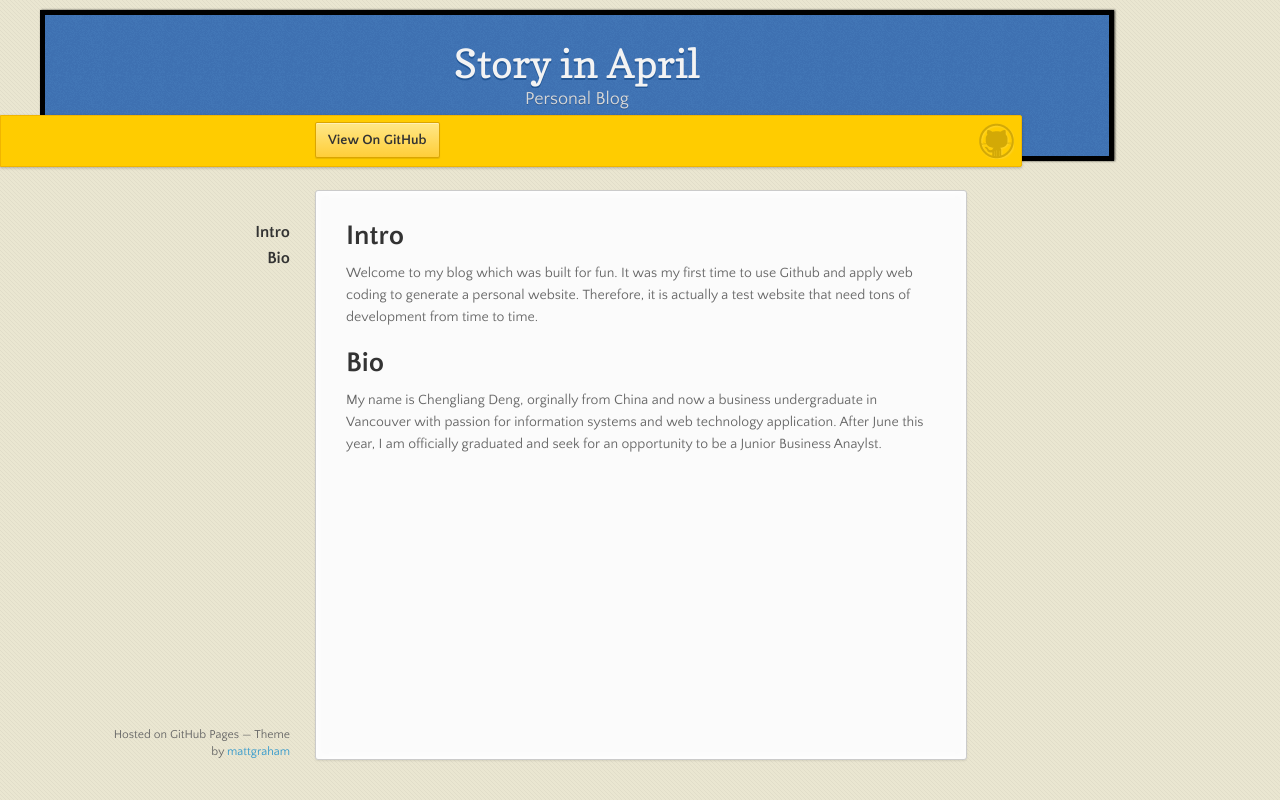
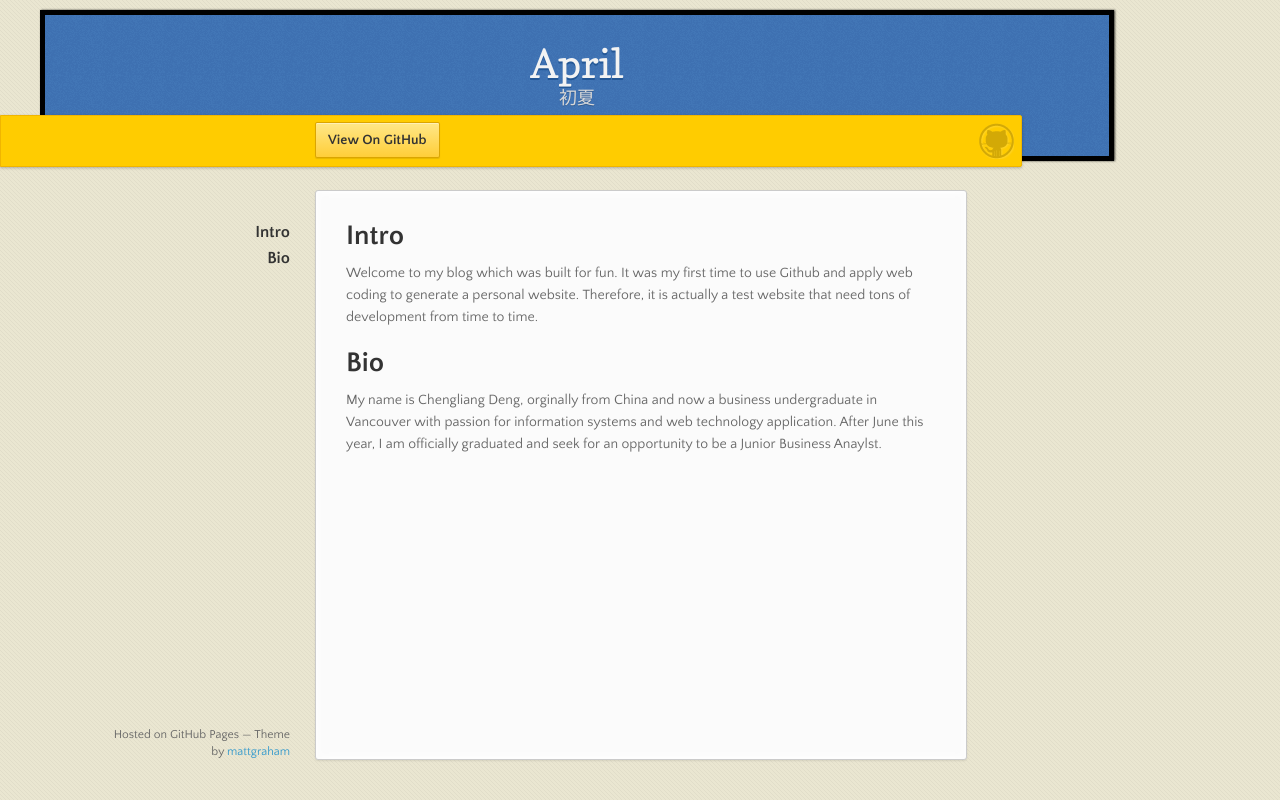
Before and after one commit to cldeng/TirBlog, a plain HTML site: page index.html in a window 1280 px wide. Drawn offline with nearby package versions, Linux system fonts and the light colour scheme.

Commit message:
Update index.html

```diff
--- a/index.html
+++ b/index.html
@@ -17,8 +17,8 @@
   <body>
 
       <header>
-        <h1>Story in April</h1>
-        <p>Personal Blog</p>
+        <h1>April</h1>
+        <p>初夏</p>
       </header>
 
       <div id="banner">
```
